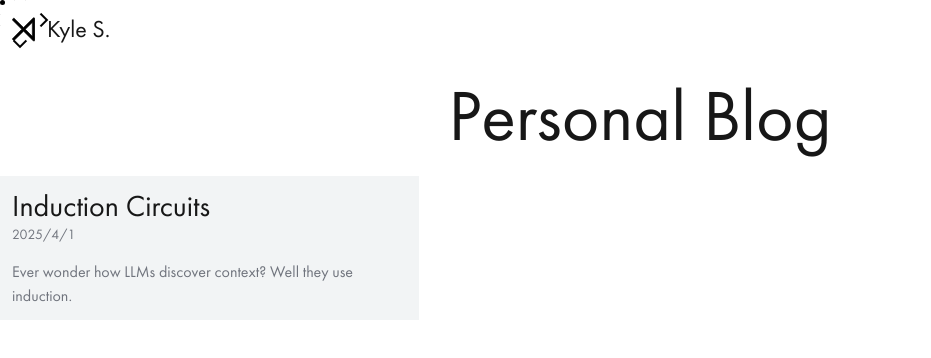
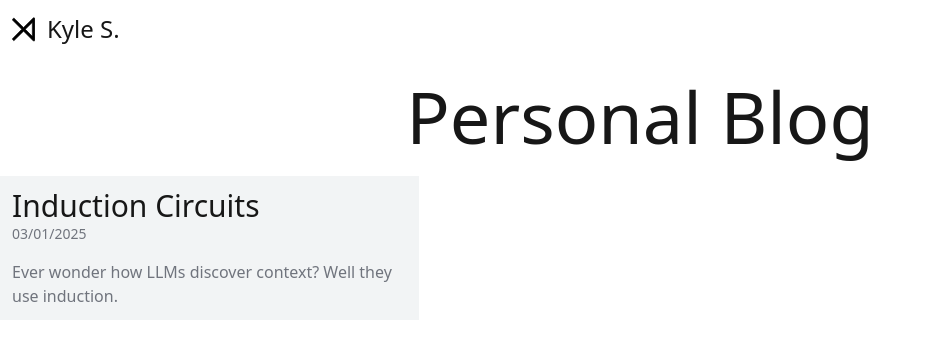
Before and after one commit to KyleSmith19091/portfolio-website-v3, a Next.js app: page /blog in a window 1280 px wide. Shown: the top 358 px of the page, without its empty margins (0-931 px from the left). Built offline with nearby package versions, Linux system fonts and the light colour scheme.

Commit message:
add open graph

```diff
--- a/package.json
+++ b/package.json
@@ -17,6 +17,8 @@
     "@tailwindcss/typography": "^0.5.19",
     "@types/mdx": "^2.0.13",
     "@types/three": "^0.182.0",
+    "@vercel/analytics": "^1.6.1",
+    "@vercel/speed-insights": "^1.3.1",
     "@xyflow/react": "^12.10.0",
     "framer-motion": "^12.26.2",
     "framer-motion-3d": "^12.4.13",
--- /dev/null
+++ b/src/app/client-layout.tsx
@@ -0,0 +1,18 @@
+"use client"
+
+import Cursor, { Reticule } from "@/components/cursor";
+import Providers from "./providers";
+
+export default function ClientLayout({
+  children,
+}: Readonly<{
+  children: React.ReactNode;
+}>) {
+  return (
+    <Providers>
+      <Cursor />
+      <Reticule />
+      {children}
+    </Providers>
+  );
+}
--- a/src/app/layout.tsx
+++ b/src/app/layout.tsx
@@ -1,9 +1,10 @@
 import type { Metadata } from "next";
+import { Analytics } from "@vercel/analytics/next"
+import { SpeedInsights } from "@vercel/speed-insights/next"
 import localFont from "next/font/local";
 import 'katex/dist/katex.min.css';
 import "./globals.css";
-import Cursor, { Reticule } from "@/components/cursor";
-import Providers from "./providers";
+import ClientLayout from "./client-layout";
 
 const futura = localFont({
   src: [
@@ -45,9 +46,34 @@ const futura = localFont({
   ],
 })
 
-const metadata: Metadata = {
-  title: "Kyle Smith Portfolio",
-  description: "Kyle Smith Portfolio",
+export const metadata: Metadata = {
+  title: "Kyle Smith - Software Engineer & AI Researcher",
+  description: "Portfolio of Kyle Smith, exploring machine learning, transformers, and software engineering.",
+  metadataBase: new URL("https://kylesmith.space"),
+  openGraph: {
+    title: "Kyle Smith - Software Engineer & Researcher",
+    description: "Portfolio of Kyle Smith, exploring machine learning, transformers, and software engineering.",
+    url: "https://kylesmith.space",
+    siteName: "Kyle Smith Portfolio",
+    images: [
+      {
+        url: "https://kylesmith.space/images/me2.png",
+        width: 1200,
+        height: 630,
+        alt: "Kyle Smith",
+      },
+    ],
+    type: "website",
+    locale: "en_US",
+  },
+  twitter: {
+    card: "summary_large_image",
+    title: "Kyle Smith - Software Engineer & AI Researcher",
+    description: "Portfolio of Kyle Smith, exploring machine learning, transformers, and software engineering.",
+    images: ["https://kylesmith.space/images/me1.jpg"],
+  },
+  keywords: ["Kyle Smith", "software engineer", "AI researcher", "machine learning", "transformers", "portfolio"],
+  authors: [{ name: "Kyle Smith" }],
 };
 
 export default function RootLayout({
@@ -58,18 +84,14 @@ export default function RootLayout({
 
   return (
     <html lang="en">
-      <head>
-        <title>Kyle Smith Portfolio</title>
-        <meta name="description" content="Kyle Smith Portfolio" />
-      </head>
       <body
         className={`${futura.className} antialiased min-h-screen m-0`}
       >
-        <Providers>
-          <Cursor />
-          <Reticule />
+        <ClientLayout>
           {children}
-        </Providers>
+        </ClientLayout>
+        <Analytics/>
+        <SpeedInsights/>
       </body>
     </html>
   );
--- a/src/components/mdx.tsx
+++ b/src/components/mdx.tsx
@@ -2,24 +2,58 @@ import "../app/globals.css";
 import Navbar from "./nav";
 import 'katex/dist/katex.min.css';
 import '@xyflow/react/dist/style.css';
-import RootLayout from "@/app/layout";
 import { useRef } from "react";
 import { useScroll } from "framer-motion";
 import Spinner from "./spinner";
+import Head from "next/head";
 
-export default function MdxLayout({ children }: { children: React.ReactNode }) {
+interface MdxLayoutProps {
+  children: React.ReactNode;
+  meta?: {
+    title: string;
+    description: string;
+    ogImage?: string;
+    date?: string;
+    author?: string;
+    keywords?: string[];
+  };
+}
+
+export default function MdxLayout({ children, meta }: MdxLayoutProps) {
     const ref = useRef(null);
     const { scrollYProgress } = useScroll({
         target: ref,
         offset: ["end end", "start start"],
     });
 
+    const title = meta?.title || "Blog - Kyle Smith";
+    const description = meta?.description || "Technical blogs about machine learning and software engineering";
+    const ogImage = meta?.ogImage || "https://kylesmith.space/images/me1.jpg";
+    const ogUrl = meta?.title
+      ? `https://kylesmith.space/blog/${meta.title.toLowerCase().replace(/\s+/g, "-")}`
+      : "https://kylesmith.space/blog";
+
     return (
-        <RootLayout>
-            <head>
-                <meta name="description" content="Technical blogs" />
-                <meta property="og:title" content="Kyle Smith" />
-            </head>
+        <>
+            <Head>
+                <title>{title}</title>
+                <meta name="description" content={description} />
+                {meta?.keywords && <meta name="keywords" content={meta.keywords.join(", ")} />}
+                {meta?.author && <meta name="author" content={meta.author} />}
+                {meta?.date && <meta name="article:published_time" content={meta.date} />}
+
+                <meta property="og:title" content={title} />
+                <meta property="og:description" content={description} />
+                <meta property="og:type" content={meta ? "article" : "website"} />
+                <meta property="og:url" content={ogUrl} />
+                <meta property="og:image" content={ogImage} />
+                <meta property="og:site_name" content="Kyle Smith Portfolio" />
+
+                <meta name="twitter:card" content="summary_large_image" />
+                <meta name="twitter:title" content={title} />
+                <meta name="twitter:description" content={description} />
+                <meta name="twitter:image" content={ogImage} />
+            </Head>
             <div className="container mx-auto">
                 <Navbar />
                 <article ref={ref} className="prose prose-headings:mt-8 prose-headings:font-semibold prose-headings:text-black prose-h1:text-5xl prose-h2:text-4xl prose-h3:text-3xl prose-h4:text-2xl prose-h5:text-xl prose-h6:text-lg w-full mx-auto p-3">
@@ -27,6 +61,6 @@ export default function MdxLayout({ children }: { children: React.ReactNode }) {
                     {children}
                 </article>
             </div>
-        </RootLayout>
+        </>
     )
 }
--- /dev/null
+++ b/src/lib/blog-metadata.ts
@@ -0,0 +1,29 @@
+export interface BlogPost {
+  slug: string;
+  title: string;
+  description: string;
+  date: Date;
+  author: string;
+  ogImage?: string;
+  keywords?: string[];
+}
+
+export const blogPosts: BlogPost[] = [
+  {
+    slug: "induction",
+    title: "Induction Circuits",
+    description: "Ever wonder how LLMs discover context? Well they use induction.",
+    date: new Date("2025-03-01"),
+    author: "Kyle Smith",
+    ogImage: "/blog/induction/gpt2.png",
+    keywords: ["induction", "circuits", "transformers", "attention", "GPT-2", "LLM", "machine learning"],
+  },
+];
+
+export function getBlogPost(slug: string): BlogPost | undefined {
+  return blogPosts.find((post) => post.slug === slug);
+}
+
+export function getAllBlogPosts(): BlogPost[] {
+  return blogPosts.sort((a, b) => b.date.getTime() - a.date.getTime());
+}
--- a/src/pages/blog/index.tsx
+++ b/src/pages/blog/index.tsx
@@ -1,33 +1,45 @@
 import "../../app/globals.css";
-import RootLayout from "@/app/layout";
 import Magnetic from "@/components/magnetic";
 import Navbar from "@/components/nav";
 import Link from "next/link";
+import Head from "next/head";
+import { getAllBlogPosts } from "@/lib/blog-metadata";
 
-const blogs = [
-    {
-        name: "Induction Circuits",
-        path: "induction",
-        description: "Ever wonder how LLMs discover context? Well they use induction.",
-        date: new Date("2025-05-05")
-    },
-];
+const blogs = getAllBlogPosts();
 
 const Blog = () => {
     return (
-        <RootLayout>
+        <>
+            <Head>
+                <title>Blog - Kyle Smith</title>
+                <meta name="description" content="Technical blog posts about machine learning, transformers, and software engineering" />
+                <meta property="og:title" content="Blog - Kyle Smith" />
+                <meta property="og:description" content="Technical blog posts about machine learning, transformers, and software engineering" />
+                <meta property="og:type" content="website" />
+                <meta property="og:url" content="https://kylesmith.space/blog" />
+                <meta property="og:image" content="https://kylesmith.space/blog/induction/gpt2.png" />
+                <meta name="twitter:card" content="summary_large_image" />
+                <meta name="twitter:title" content="Blog - Kyle Smith" />
+                <meta name="twitter:description" content="Technical blog posts about machine learning, transformers, and software engineering" />
+                <meta name="twitter:image" content="https://kylesmith.space/blog/induction/gpt2.png" />
+            </Head>
             <div className="container mx-auto space-y-6">
                 <Navbar />
                 <h1 className="text-5xl lg:text-7xl text-center">Personal Blog</h1>
                 <div className="grid grid-cols-[repeat(1,1fr)] lg:grid-cols-[repeat(3,1fr)] gap-x-3 gap-y-3">
                     {blogs.map((blog) => {
+                        const formattedDate = new Intl.DateTimeFormat("en-US", {
+                            year: "numeric",
+                            month: "2-digit",
+                            day: "2-digit",
+                        }).format(blog.date);
                         return (
-                            <Link key={blog.name} href={`/blog/${blog.path}`}>
+                            <Link key={blog.slug} href={`/blog/${blog.slug}`}>
                                 <Magnetic>
                                     <div className="bg-[#f2f4f5] p-3 relative space-y-4">
                                         <div>
-                                            <h2 className="text-3xl">{blog.name}</h2>
-                                            <p className="text-sm text-[#70747d]">{blog.date.getFullYear()}/{blog.date.getMonth()}/{blog.date.getDay()}</p>
+                                            <h2 className="text-3xl">{blog.title}</h2>
+                                            <p className="text-sm text-[#70747d]">{formattedDate}</p>
                                         </div>
                                         <p className="text-[#70747d]">{blog.description}</p>
                                     </div>
@@ -37,7 +49,7 @@ const Blog = () => {
                     })}
                 </div>
             </div>
-        </RootLayout>
+        </>
     );
 }
 
--- a/src/pages/blog/induction.mdx
+++ b/src/pages/blog/induction.mdx
@@ -9,6 +9,15 @@ import VectorProjection from './(induction)/vectordecomposition';
 import Embedding from './(induction)/embedding';
 import LayerOne from './(induction)/layerone';
 import data from "./(induction)/attention_data.json";
+
+export const meta = {
+  title: "Induction Circuits",
+  description: "Ever wonder how LLMs discover context? Well they use induction. Explore induction circuits in GPT-2 and how transformers implement this key internal mechanism.",
+  ogImage: "/blog/induction/gpt2.png",
+  date: "2025-03-01",
+  author: "Kyle Smith",
+  keywords: ["induction", "circuits", "transformers", "attention", "GPT-2", "LLM", "machine learning"],
+};
 
 # Induction Circuits
 <span className="font-semibold">by Kyle Smith</span> on <span className="text-gray-400">2025-03-01</span>
@@ -208,7 +217,7 @@ Also this is not necessarily the first layer in a model such as GPT-2, as we saw
 So the strange part here is the final matrix multiplication and the value matrix (full calculation left out for simplicity) where the subspace *I follow Steve* is read and through the multiplication with the attention score matrix it transforms that subspace into a new *xxx is after me* subspace. So it is interesting how these two values encode a whole new piece of information.
 
 export default function MDXPage({ children }) {
-  return <MdxLayout>
+  return <MdxLayout meta={meta}>
     {children}
   </MdxLayout>
 }
```
Also changed, not shown: 1 other file (tests, documents, lock files or other folders).
